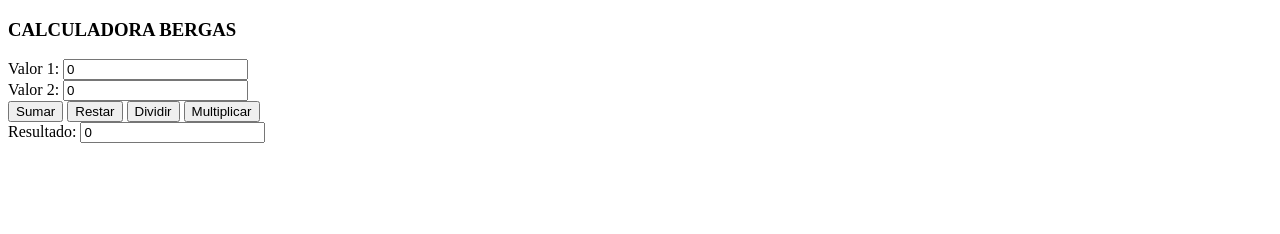
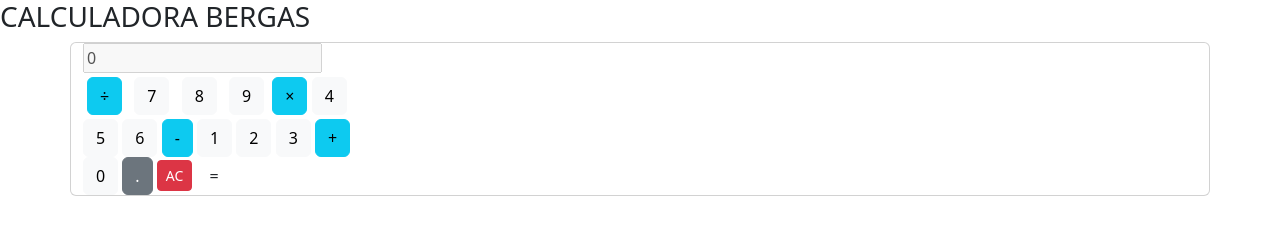
Before and after one commit to JuanjoLetelier/WEB, a plain HTML site: page index.html in a window 1280 px wide. Drawn offline with nearby package versions, Linux system fonts and the light colour scheme.

Commit message:
calculadora 3d

```diff
--- /dev/null
+++ b/CSS/style.css
@@ -0,0 +1,47 @@
+html {
+    font-size: 62.5%;
+    box-sizing: border-box;
+  }
+
+  *,
+  *::before,
+  *::after {
+    margin: 0;
+    padding: 0;
+    box-sizing: inherit;
+  }
+
+  .calculator {
+    border: 1px solid #ccc;
+    border-radius: 5px;
+    width: 400px;
+  }
+
+  .calculator-screen {
+    width: 100%;
+    height: 80px;
+    border: none;
+    background-color: #252525;
+    color: #fff;
+    text-align: right;
+    padding-right: 20px;
+    padding-left: 10px;
+    font-size: 4rem;
+  }
+
+  button {
+    height: 60px;
+    font-size: 2rem!important;
+  }
+
+  .equal-sign {
+    height: 98%;
+    grid-area: 2 / 4 / 6 / 5;
+  }
+
+  .calculator-keys {
+    display: grid;
+    grid-template-columns: repeat(4, 1fr);
+    grid-gap: 20px;
+    padding: 20px;
+  }
--- a/index.html
+++ b/index.html
@@ -4,10 +4,11 @@
     <meta charset="UTF-8">
     <meta name="viewport" content="width=device-width, initial-scale=1.0">
     <title>Document</title>
+    <link href="https://cdn.jsdelivr.net/npm/bootstrap@5.3.3/dist/css/bootstrap.min.css" rel="stylesheet" integrity="sha384-QWTKZyjpPEjISv5WaRU9OFeRpok6YctnYmDr5pNlyT2bRjXh0JMhjY6hW+ALEwIH" crossorigin="anonymous">
 </head>
 <body>
     <h3>CALCULADORA BERGAS</h3>
-    <form action="">
+    <!-- <form action="">
         Valor 1: <input type="number" id="valor1" value="0"><br>
         Valor 2: <input type="number" id="valor2" value="0"><br>
         <input type="button" value="Sumar" onclick="sumar();">
@@ -16,8 +17,50 @@
         <input type="button" value="Multiplicar" onclick="multiplicar();">
         <br>
         Resultado: <input type="number" id="resultado" value="0">
-    </form>
+    </form> -->
+    <div class="container">
+      <div class="row">
+        <div class="calculator card">
 
-    <script src="js/index.js"></script>
+
+
+        <div class="calculator-keys col-md-3">
+
+          <input type="text" class="calculator-screen z-depth-1" value=""  disabled/>
+
+
+
+
+          <button type="button" class="operator btn btn-info m-1" value="/">&divide;</button>
+
+          <button type="button" value="7"  class="btn btn-light waves-effect m-1">7</button>
+          <button type="button" value="8"  class="btn btn-light waves-effect m-1">8</button>
+          <button type="button" value="9"  class="btn btn-light waves-effect m-1">9</button>
+          <button type="button" class="operator btn btn-info" value="*">&times;</button>
+
+          <button type="button" value="4"  class="btn btn-light waves-effect">4</button>
+          <button type="button" value="5"  class="btn btn-light waves-effect">5</button>
+          <button type="button" value="6"  class="btn btn-light waves-effect">6</button>
+          <button type="button" class="operator btn btn-info" value="-">-</button>
+
+          <button type="button" value="1"  class="btn btn-light waves-effect">1</button>
+          <button type="button" value="2"  class="btn btn-light waves-effect">2</button>
+          <button type="button" value="3"  class="btn btn-light waves-effect">3</button>
+          <button type="button" class="operator btn btn-info" value="+">+</button>
+
+          <button type="button" value="0"  class="btn btn-light waves-effect">0</button>
+          <button type="button" class="decimal function btn btn-secondary" value=".">.</button>
+          <button type="button" class="all-clear function btn btn-danger btn-sm" value="all-clear">AC</button>
+
+          <button type="button" class="equal-sign operator btn btn-default" value="=">=</button>
+
+        </div>
+      </div>
+    </div>
+
+    </div>
+
+<script src="js/index.js"></script>
+<script src="https://cdn.jsdelivr.net/npm/bootstrap@5.3.3/dist/js/bootstrap.bundle.min.js" integrity="sha384-YvpcrYf0tY3lHB60NNkmXc5s9fDVZLESaAA55NDzOxhy9GkcIdslK1eN7N6jIeHz" crossorigin="anonymous"></script>
 </body>
 </html>
--- a/js/index.js
+++ b/js/index.js
@@ -37,3 +37,107 @@ function multiplicar(){
     multiplicacion = v1 * v2;
     document.getElementById("resultado").value = multiplicacion;
 }
+
+const calculator = {
+    displayValue: '0',
+    firstOperand: null,
+    waitingForSecondOperand: false,
+    operator: null,
+  };
+
+  function inputDigit(digit) {
+    const { displayValue, waitingForSecondOperand } = calculator;
+
+    if (waitingForSecondOperand === true) {
+      calculator.displayValue = digit;
+      calculator.waitingForSecondOperand = false;
+    } else {
+      calculator.displayValue = displayValue === '0' ? digit : displayValue + digit;
+    }
+  }
+
+  function inputDecimal(dot) {
+    // If the `displayValue` does not contain a decimal point
+    if (!calculator.displayValue.includes(dot)) {
+      // Append the decimal point
+      calculator.displayValue += dot;
+    }
+  }
+
+  function handleOperator(nextOperator) {
+    const { firstOperand, displayValue, operator } = calculator
+    const inputValue = parseFloat(displayValue);
+
+    if (operator && calculator.waitingForSecondOperand)  {
+      calculator.operator = nextOperator;
+      return;
+    }
+
+    if (firstOperand == null) {
+      calculator.firstOperand = inputValue;
+    } else if (operator) {
+      const currentValue = firstOperand || 0;
+      const result = performCalculation[operator](currentValue, inputValue);
+
+      calculator.displayValue = String(result);
+      calculator.firstOperand = result;
+    }
+
+    calculator.waitingForSecondOperand = true;
+    calculator.operator = nextOperator;
+  }
+
+  const performCalculation = {
+    '/': (firstOperand, secondOperand) => firstOperand / secondOperand,
+
+    '*': (firstOperand, secondOperand) => firstOperand * secondOperand,
+
+    '+': (firstOperand, secondOperand) => firstOperand + secondOperand,
+
+    '-': (firstOperand, secondOperand) => firstOperand - secondOperand,
+
+    '=': (firstOperand, secondOperand) => secondOperand
+  };
+
+  function resetCalculator() {
+    calculator.displayValue = '0';
+    calculator.firstOperand = null;
+    calculator.waitingForSecondOperand = false;
+    calculator.operator = null;
+  }
+
+  function updateDisplay() {
+    const display = document.querySelector('.calculator-screen');
+    display.value = calculator.displayValue;
+  }
+
+  updateDisplay();
+
+  const keys = document.querySelector('.calculator-keys');
+  keys.addEventListener('click', (event) => {
+    const { target } = event;
+    if (!target.matches('button')) {
+      return;
+    }
+
+    if (target.classList.contains('operator')) {
+      handleOperator(target.value);
+      updateDisplay();
+      return;
+    }
+
+    if (target.classList.contains('decimal')) {
+      inputDecimal(target.value);
+      updateDisplay();
+      return;
+    }
+
+    if (target.classList.contains('all-clear')) {
+      resetCalculator();
+      updateDisplay();
+      return;
+    }
+
+    inputDigit(target.value);
+    updateDisplay();
+  });
```
